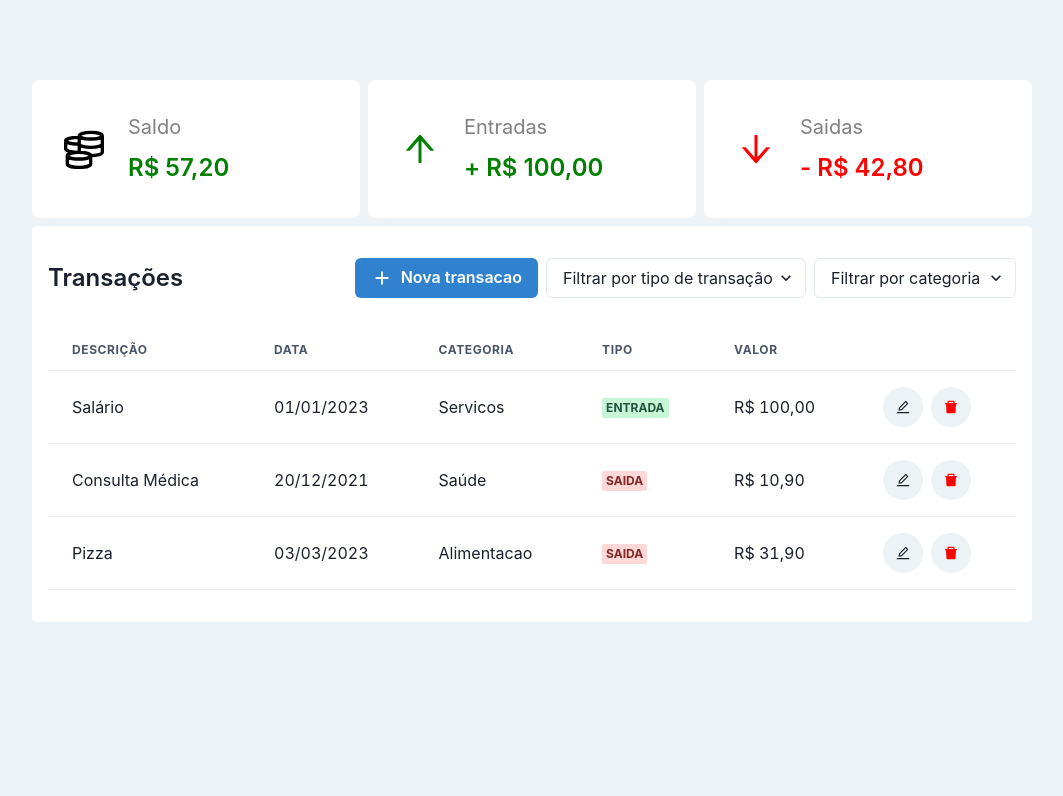
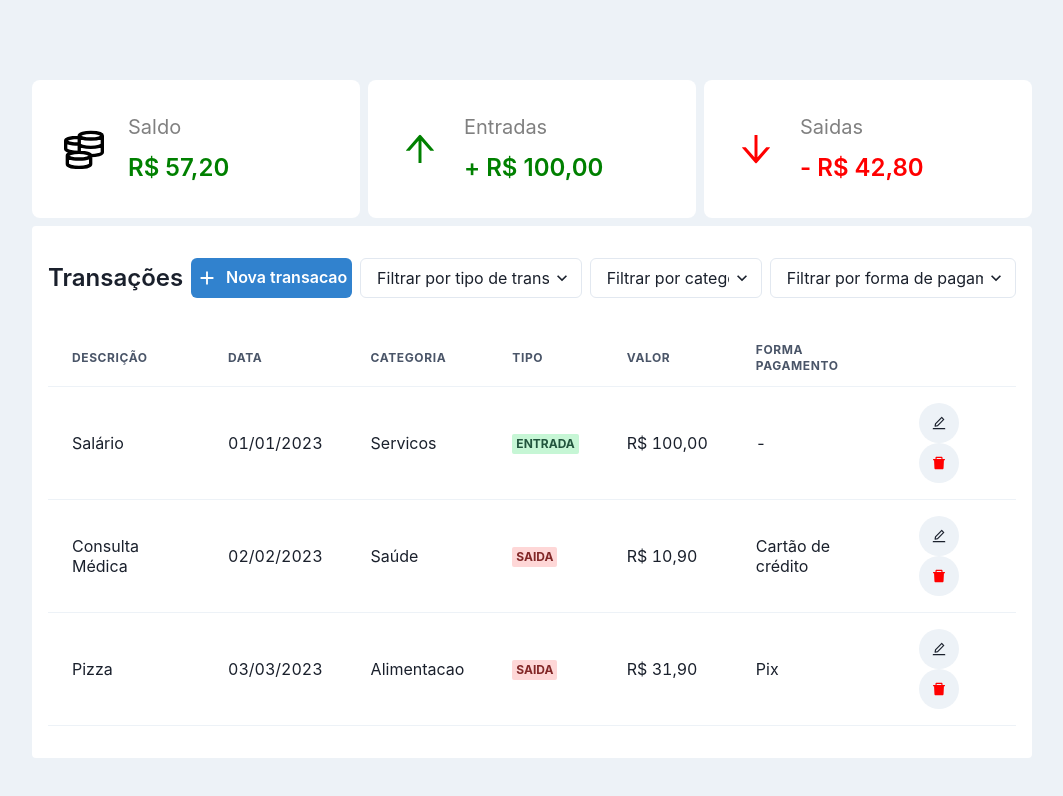
Before and after one commit to sergiopadlha/senfinanca, a Next.js app: page / in a window 1280 px wide. Shown: the top 796 px of the page, without its empty margins (108-1171 px from the left). Built offline with nearby package versions, Linux system fonts and the light colour scheme.

Commit message:
implementação do filtro de forma de  pagamento

```diff
--- a/components/modal/TransacaoFinanceiraModalUpdate.tsx
+++ b/components/modal/TransacaoFinanceiraModalUpdate.tsx
@@ -1,18 +1,19 @@
-import { Button, DrawerProps, FormControl, FormLabel, Input, Modal, ModalBody, ModalCloseButton, ModalContent, ModalFooter, ModalHeader, ModalOverlay, Select, useDisclosure } from '@chakra-ui/react';
-import React from 'react';
-import { useForm } from 'react-hook-form';
-import { TransacoesFinanceiras, useTransacoesFinanceiras } from '../../context/TransacoesFinanceirasContext';
+import React, {useState, useEffect} from 'react'
+import { Button, DrawerProps, FormControl, FormLabel, Input, Modal, ModalBody, ModalCloseButton, ModalContent, ModalFooter, ModalHeader, ModalOverlay, Select, useDisclosure } from '@chakra-ui/react'
+import { useForm } from 'react-hook-form'
+import { TransacoesFinanceiras, useTransacoesFinanceiras } from '../../context/TransacoesFinanceirasContext'
 
 type TransacaoFinanceiraModalUpdateProps = Omit<DrawerProps, 'children'> & {
-    transacaoFinanceira: TransacoesFinanceiras | undefined;
-};
+    transacaoFinanceira: TransacoesFinanceiras | undefined
+}
 
 type TransacaoFinanceiraForm =  {
-    titulo: string;
-    categoria: string;
-    status: 'Entrada' | 'Saida';
-    valor: string;
-};
+    titulo: string
+    categoria: string
+    status: 'Entrada' | 'Saida'
+    valor: string
+    formaPagamento: string
+}
 
 export default function TransacaoFinanceiraModalUpdate({
     isOpen,
@@ -20,25 +21,26 @@ export default function TransacaoFinanceiraModalUpdate({
     transacaoFinanceira,
     ...props
 }: TransacaoFinanceiraModalUpdateProps) {
-    const { categorias, updateTransacaoFinanceira, addTransacaoFinanceira } = useTransacoesFinanceiras();
+    const { categorias, formasPagamento, updateTransacaoFinanceira, addTransacaoFinanceira } = useTransacoesFinanceiras()
+    const { register, handleSubmit, watch } = useForm<TransacaoFinanceiraForm>({ mode: 'onTouched' })
+    const [isSaida, setIsSaida] = useState<boolean>(false)
 
-    const {
-        register,
-        handleSubmit,
-        formState: { errors },
-    } = useForm<TransacaoFinanceiraForm>({ mode: 'onTouched' });
+    const statusWatch = watch('status')
+
+    useEffect(()=> {
+        setIsSaida(statusWatch==='Saida')
+    },[statusWatch])
 
     const handleGravaTransacao = (data: TransacaoFinanceiraForm) => {
-        const { titulo, valor, status, categoria } = data;
-        const formatedValue = parseFloat(valor);
+        const { titulo, valor, status, categoria, formaPagamento } = data
+        const formatedValue = parseFloat(valor)
 
         if ( transacaoFinanceira ) {
-            updateTransacaoFinanceira({...transacaoFinanceira, titulo, valor: formatedValue, status, categoria}, transacaoFinanceira.id);
+            updateTransacaoFinanceira({...transacaoFinanceira, titulo, valor: formatedValue, status, categoria, formaPagamento}, transacaoFinanceira.id)
         } else {
-            addTransacaoFinanceira({ data: new Date(), titulo, valor: formatedValue, categoria, status, id: Math.random()})
+            addTransacaoFinanceira({ data: new Date(), titulo, valor: formatedValue, categoria, status, formaPagamento, id: Math.random()})
         }
-
-        onClose();
+        onClose()
     }
 
     return (
@@ -77,6 +79,23 @@ export default function TransacaoFinanceiraModalUpdate({
                         </Select>
                     </FormControl>
 
+                    {isSaida &&
+                        <FormControl mt={4} isRequired>
+                            <FormLabel>Forma de pagamento</FormLabel>
+                            <Select
+                                isRequired
+                                {...register('formaPagamento', {
+                                    required: 'Campo obrigatório.',
+                                })}
+                                {...(transacaoFinanceira && { defaultValue: transacaoFinanceira?.status })}
+                            >
+                                {formasPagamento.map(formaPagamento => (
+                                    <option key={formaPagamento} value={formaPagamento}>{formaPagamento}</option>
+                                ))}
+                            </Select>
+                        </FormControl>
+                    }
+
                     <FormControl mt={4} isRequired>
                         <FormLabel>Categoria</FormLabel>
                         <Select
--- a/components/tabela/TransacoesFinanceirasTabela.tsx
+++ b/components/tabela/TransacoesFinanceirasTabela.tsx
@@ -8,7 +8,7 @@ import {TransacaoFinanceiraModalUpdate} from '../modal';
 import formatValue from '../../utils/formatValue';
 
 export default function TransacoesFinanceirasTabela() {
-    const { categorias, transacoesFinanceiras, deleteTransacaoFinanceira } = useTransacoesFinanceiras()
+    const { categorias, transacoesFinanceiras, formasPagamento, deleteTransacaoFinanceira } = useTransacoesFinanceiras()
     const [ transacaoFinanceiraUpdate, setTransacaoFinanceiraUpdate ] = useState<TransacoesFinanceiras | undefined>()
     const [ transacoesFinanceirasList, setTransacoesFinanceirasList ] = useState<TransacoesFinanceiras[]>(transacoesFinanceiras)
 
@@ -34,6 +34,15 @@ export default function TransacoesFinanceirasTabela() {
         if (categoria === "all") setTransacoesFinanceirasList(transacoesFinanceiras)
         else {
             setTransacoesFinanceirasList(transacoesFinanceiras.filter(transacao => transacao.categoria === categoria ))
+        }
+    }
+
+    const handleFiltrarFormaPagamento = (formaPagamento: string) => {
+        if(!formaPagamento) return
+
+        if (formaPagamento === "all") setTransacoesFinanceirasList(transacoesFinanceiras)
+        else {
+            setTransacoesFinanceirasList(transacoesFinanceiras.filter(transacao => transacao.formaPagamento === formaPagamento ))
         }
     }
 
@@ -92,6 +101,17 @@ export default function TransacoesFinanceirasTabela() {
                             <option key={cat} value={cat}>{cat}</option>
                         ))}
                     </Select>
+
+                    <Select
+                        w="auto"
+                        placeholder='Filtrar por forma de pagamento'
+                        onChange={e => handleFiltrarFormaPagamento(e.target.value)}
+                    >
+                        <option value="all">Todas as formas de pagamento</option>
+                        {formasPagamento.map(formaPagamento => (
+                            <option key={formaPagamento} value={formaPagamento}>{formaPagamento}</option>
+                        ))}
+                    </Select>
                 </HStack>
             </HStack>
 
@@ -103,6 +123,7 @@ export default function TransacoesFinanceirasTabela() {
                         <Th>Categoria</Th>
                         <Th>Tipo</Th>
                         <Th>Valor</Th>
+                        <Th>Forma pagamento</Th>
                         <Th></Th>
                     </Tr>
                 </Thead>
@@ -121,6 +142,7 @@ export default function TransacoesFinanceirasTabela() {
                                 )}
                             </Td>
                             <Td>{formatValue(transacaoFinanceira.valor)}</Td>
+                            <Td>{transacaoFinanceira.status === 'Entrada' ? '-' : transacaoFinanceira.formaPagamento}</Td>
                             <Td>
                                 <IconButton
                                     onClick={() => updateTransacao(transacaoFinanceira)}
--- a/context/TransacoesFinanceirasContext.tsx
+++ b/context/TransacoesFinanceirasContext.tsx
@@ -11,28 +11,30 @@ export type TransacoesFinanceiras = {
     id: number
     titulo: string
     categoria: string
-    status: 'Entrada' | 'Saida';
+    status: 'Entrada' | 'Saida'
     valor: number
     data: Date
+    formaPagamento?: string
 }
 
 type TransacaoesFinanceirasContextValue = {
-    transacoesFinanceiras: TransacoesFinanceiras[];
-    categorias: string[];
-    addTransacaoFinanceira: (novaTransacao: TransacoesFinanceiras) => void;
-    updateTransacaoFinanceira: (transacao: TransacoesFinanceiras, id: number) => void;
-    deleteTransacaoFinanceira: (id: number) => void;
-};
+    transacoesFinanceiras: TransacoesFinanceiras[]
+    categorias: string[]
+    formasPagamento: string[]
+    addTransacaoFinanceira: (novaTransacao: TransacoesFinanceiras) => void
+    updateTransacaoFinanceira: (transacao: TransacoesFinanceiras, id: number) => void
+    deleteTransacaoFinanceira: (id: number) => void
+}
 
 interface Props {
-    children: React.ReactNode;
+    children: React.ReactNode
 }
 
-export const TransacoesFinanceirasContext = createContext({} as TransacaoesFinanceirasContextValue);
+export const TransacoesFinanceirasContext = createContext({} as TransacaoesFinanceirasContextValue)
 
 export const TransacoesFinanceirasProvider: FC<Props> = function TransacoesFinanceirasProvider({ children }) {
 
-    const [transacoesFinanceiras, setTransacoesFinanceiras] = useState<TransacoesFinanceiras[]>([]);
+    const [transacoesFinanceiras, setTransacoesFinanceiras] = useState<TransacoesFinanceiras[]>([])
 
     const categorias = [
         'Alimentacao',
@@ -44,6 +46,13 @@ export const TransacoesFinanceirasProvider: FC<Props> = function TransacoesFinan
         'Servicos',
         'Tarifas e impostos',
         'Transporte'
+    ]
+
+    const formasPagamento = [
+        'Cartão de crédito',
+        'Cartão de débito',
+        'Dinheiro',
+        'Pix',
     ]
 
     useEffect(() => {
@@ -61,8 +70,9 @@ export const TransacoesFinanceirasProvider: FC<Props> = function TransacoesFinan
                 titulo: 'Consulta Médica',
                 status: 'Saida',
                 categoria: 'Saúde',
-                data: new Date('12/20/2021'),
+                data: new Date('02/02/2023'),
                 valor: 10.90,
+                formaPagamento:'Cartão de crédito',
             },
             {
                 id: Math.random(),
@@ -71,25 +81,26 @@ export const TransacoesFinanceirasProvider: FC<Props> = function TransacoesFinan
                 categoria: 'Alimentacao',
                 data: new Date('03/03/2023'),
                 valor: 31.90,
+                formaPagamento: 'Pix',
             },
-        ];
+        ]
 
-        const storageTransacoesFinanceiras = window.localStorage.getItem('transacoesFinanceiras');
+        const storageTransacoesFinanceiras = window.localStorage.getItem('transacoesFinanceiras')
 
         if (!storageTransacoesFinanceiras) {
-            setTransacoesFinanceiras(initialValuesTransacaoFinanceira);
-            window.localStorage.setItem('transacoesFinanceiras', JSON.stringify(initialValuesTransacaoFinanceira));
+            setTransacoesFinanceiras(initialValuesTransacaoFinanceira)
+            window.localStorage.setItem('transacoesFinanceiras', JSON.stringify(initialValuesTransacaoFinanceira))
         } else {
             setTransacoesFinanceiras(JSON.parse(storageTransacoesFinanceiras))
         }
 
-    }, []);
+    }, [])
 
     const addTransacaoFinanceira = useCallback(
         (novaTransacao: TransacoesFinanceiras) => {
-            const newValue = [...transacoesFinanceiras, novaTransacao];
+            const newValue = [...transacoesFinanceiras, novaTransacao]
             setTransacoesFinanceiras(newValue)
-            window.localStorage.setItem('transacoesFinanceiras', JSON.stringify(newValue));
+            window.localStorage.setItem('transacoesFinanceiras', JSON.stringify(newValue))
         },
         [transacoesFinanceiras],
     )
@@ -98,27 +109,27 @@ export const TransacoesFinanceirasProvider: FC<Props> = function TransacoesFinan
         (transacao: TransacoesFinanceiras, id: number) => {
             const updatedValue = transacoesFinanceiras.map(transaction => transaction.id === id ? transacao : transaction)
             setTransacoesFinanceiras(updatedValue)
-            window.localStorage.setItem('transacoesFinanceiras', JSON.stringify(updatedValue));
+            window.localStorage.setItem('transacoesFinanceiras', JSON.stringify(updatedValue))
         },
         [transacoesFinanceiras],
     )
 
     const deleteTransacaoFinanceira = useCallback(
         (id: number) => {
-            const newValue = transacoesFinanceiras.filter(transaction => transaction.id !== id);
+            const newValue = transacoesFinanceiras.filter(transaction => transaction.id !== id)
             setTransacoesFinanceiras(newValue)
-            window.localStorage.setItem('transacoesFinanceiras', JSON.stringify(newValue));
+            window.localStorage.setItem('transacoesFinanceiras', JSON.stringify(newValue))
         },
         [transacoesFinanceiras],
     )
 
     return (
-        <TransacoesFinanceirasContext.Provider value={{ categorias, transacoesFinanceiras, updateTransacaoFinanceira, addTransacaoFinanceira, deleteTransacaoFinanceira }}>
+        <TransacoesFinanceirasContext.Provider value={{ categorias, transacoesFinanceiras, formasPagamento, updateTransacaoFinanceira, addTransacaoFinanceira, deleteTransacaoFinanceira }}>
             {children}
         </TransacoesFinanceirasContext.Provider>
-    );
-};
+    )
+}
 
 export function useTransacoesFinanceiras() {
-    return useContext(TransacoesFinanceirasContext);
+    return useContext(TransacoesFinanceirasContext)
 }
```
